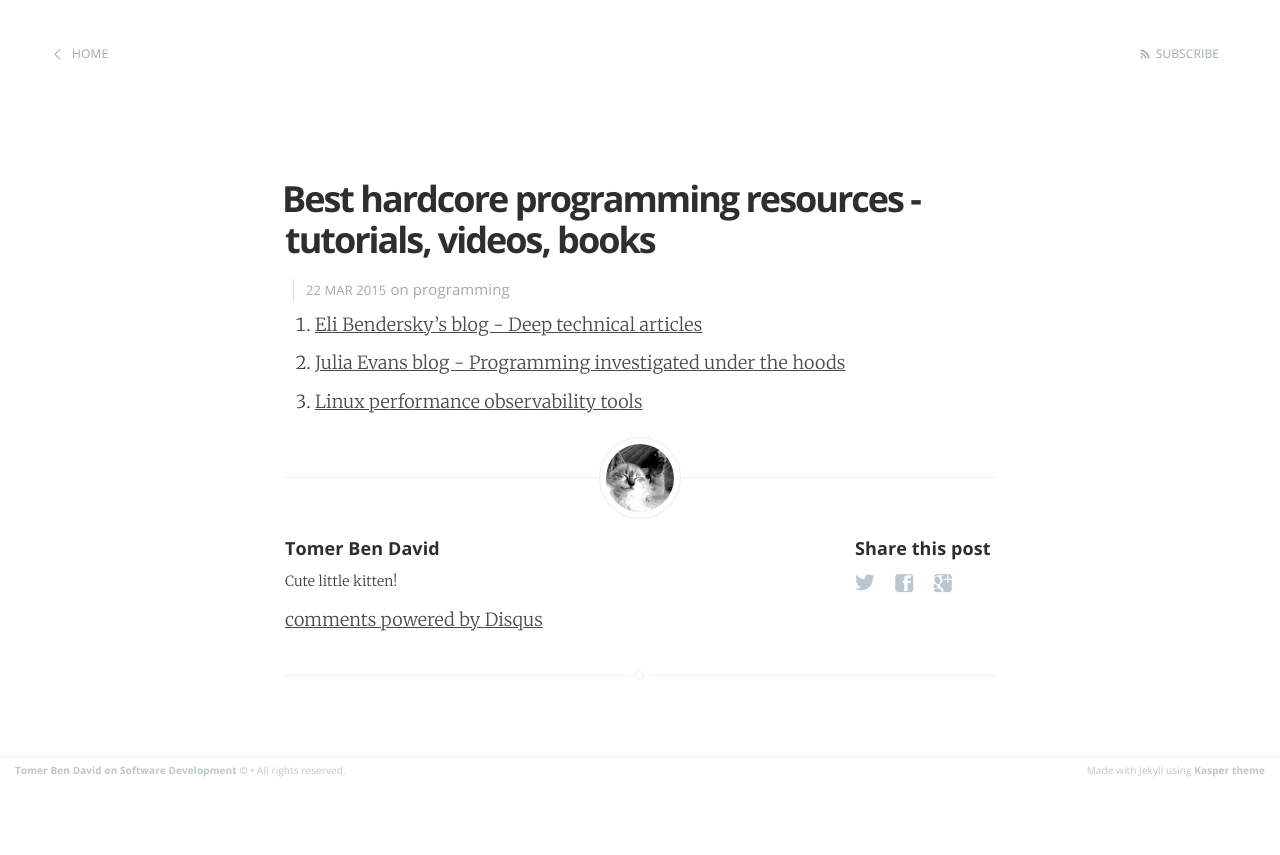
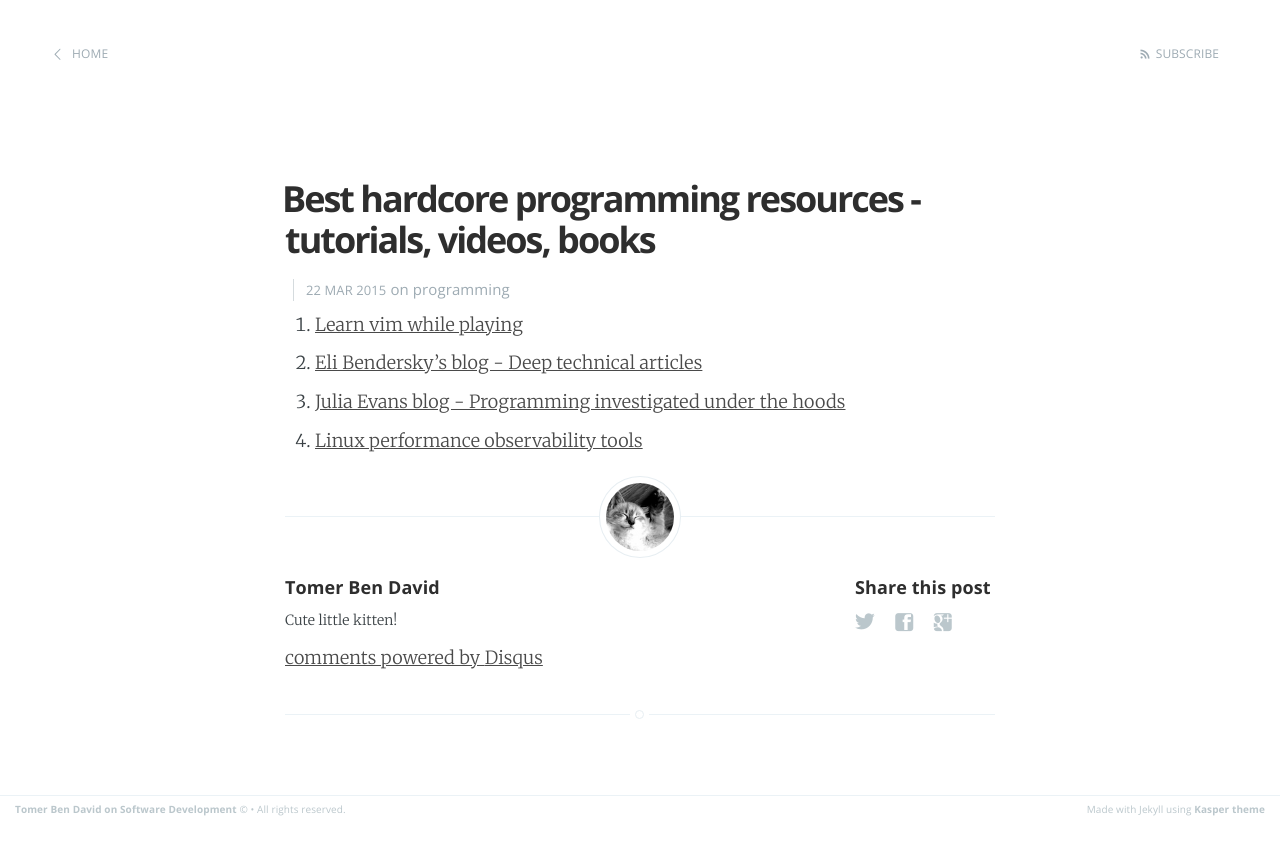
Before and after one commit to tomer-ben-david/tomer-ben-david.github.io.jekyll, a Jekyll site: the page built from _posts/2015-03-22-best-hardcore-programming-resources-tutorials-books-videos.markdown, in a window 1280 px wide. Shown: the top 855 px of the page. Built offline with Jekyll 4.4.1, drawn with Linux system fonts in a browser that asks for light colours; Markdown is read by kramdown in place of the engine named in the settings; comment, search, counter and statistics services are not loaded.

Commit message:
learn vim while playing

```diff
--- a/_posts/2015-03-22-best-hardcore-programming-resources-tutorials-books-videos.markdown
+++ b/_posts/2015-03-22-best-hardcore-programming-resources-tutorials-books-videos.markdown
@@ -5,6 +5,7 @@ date:   2015-03-22 22:18:00
 categories: programming
 comments: true
 ---
+1. [Learn vim while playing](http://vim-adventures.com/)
 1. [Eli Bendersky's blog - Deep technical articles](http://eli.thegreenplace.net/tag/articles)
 1. [Julia Evans blog - Programming investigated under the hoods](http://jvns.ca/)
 1. [Linux performance observability tools](http://www.brendangregg.com/Perf/linux_observability_tools.png)
```
